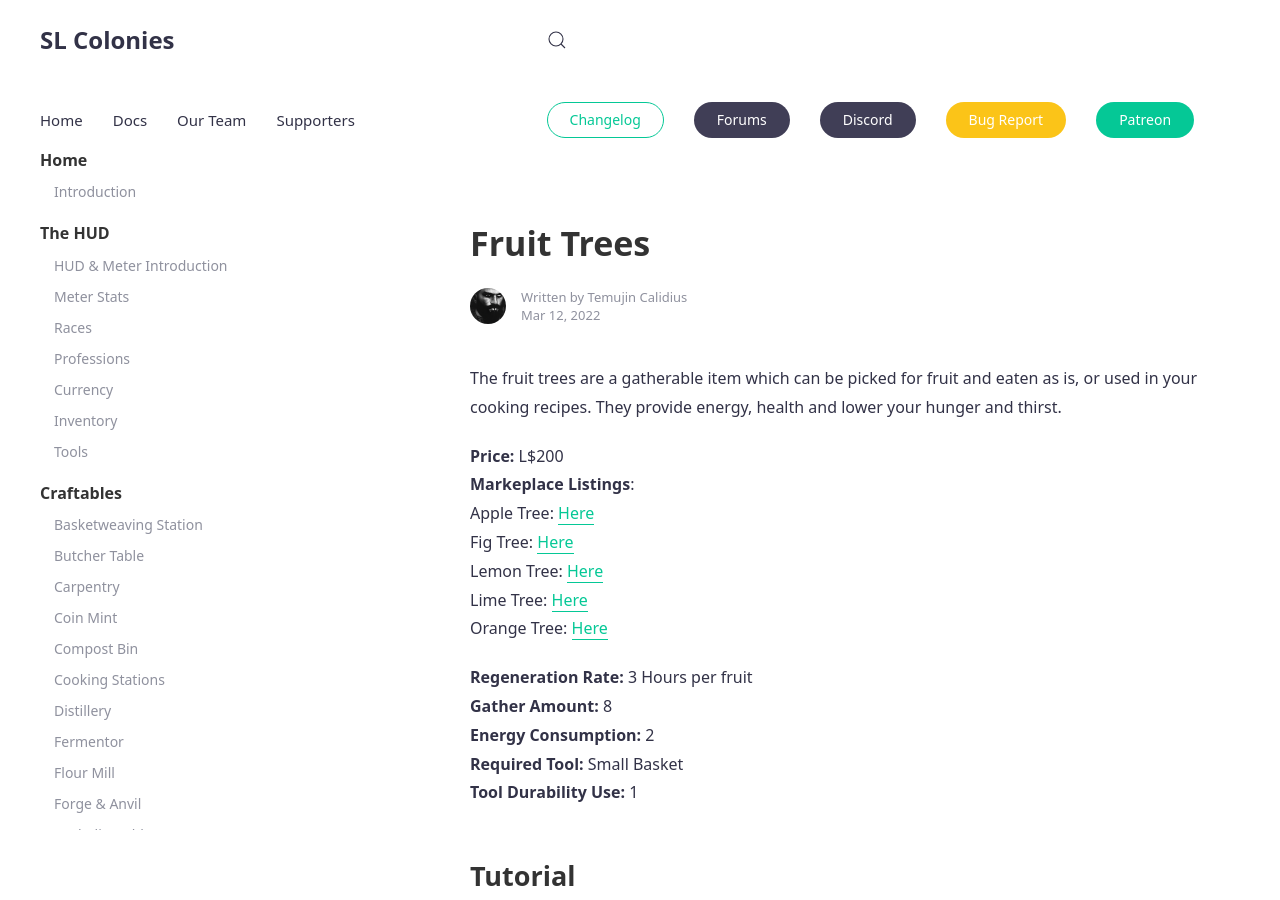
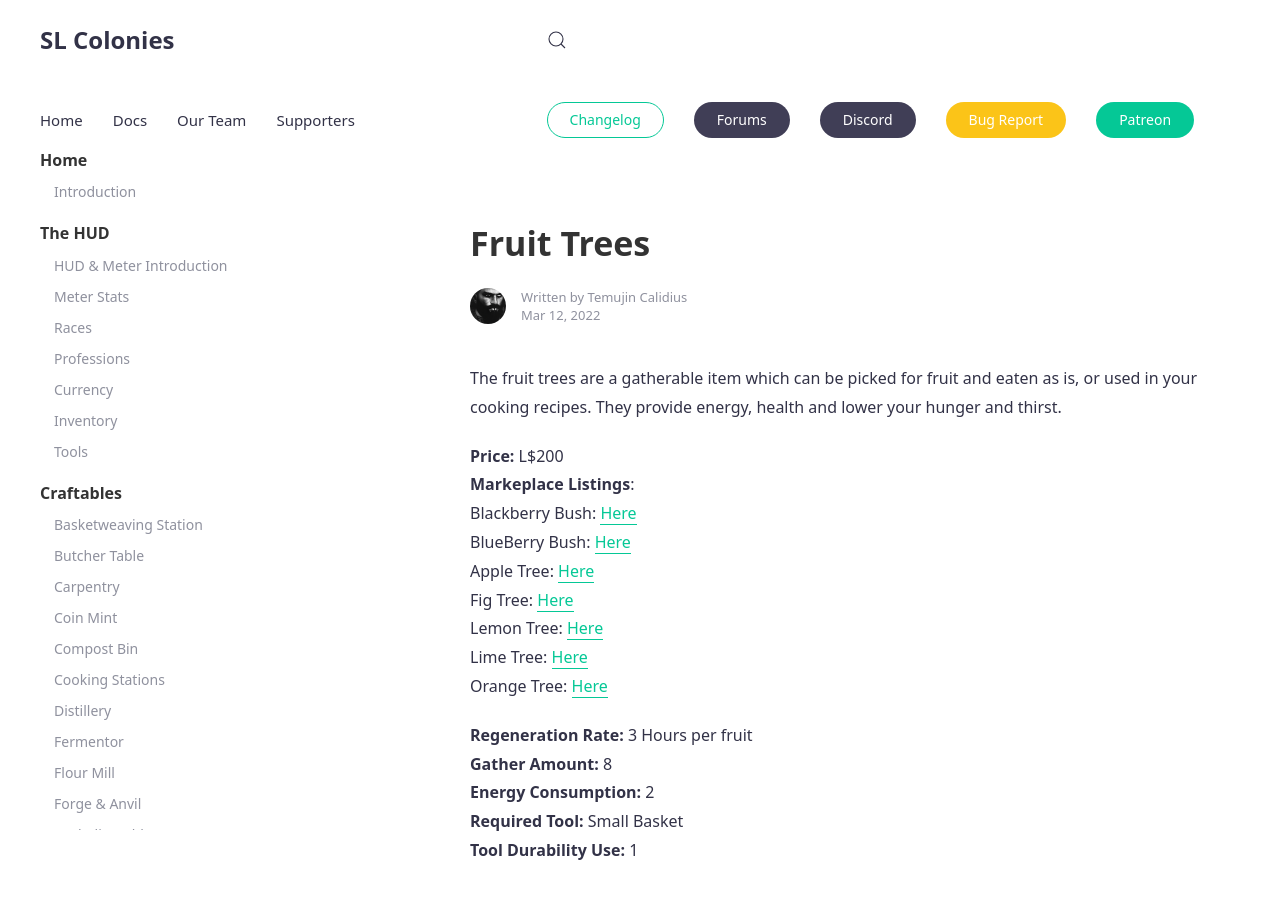
Before and after one commit to SLColonies/Public, a Jekyll site: the page built from _docs/fruit.md, in a window 1280 px wide and 900 px high. Built offline with Jekyll 4.4.1, drawn with Linux system fonts in a browser that asks for light colours; comment, search, counter and statistics services are not loaded.

Commit message:
Update fruit.md

```diff
--- a/_docs/fruit.md
+++ b/_docs/fruit.md
@@ -7,6 +7,8 @@ The fruit trees are a gatherable item which can be picked for fruit and eaten as
 
 **Price:** L$200<br>
 **Markeplace Listings**: <br>
+Blackberry Bush: [Here](https://marketplace.secondlife.com/p/SLC-Gatherables-Blackberry-Bush/23331876)<br>
+BlueBerry Bush: [Here](https://marketplace.secondlife.com/p/SLC-Gatherables-Blueberry-Bush/23331843)<br>
 Apple Tree: [Here](https://marketplace.secondlife.com/p/SLC-Gatherables-Apple-Tree/23187719)<br>
 Fig Tree: [Here](https://marketplace.secondlife.com/p/SLC-Gatherables-Fig-Tree/23187780)<br>
 Lemon Tree: [Here](https://marketplace.secondlife.com/p/SLC-Gatherables-Lemon-Tree/23187773)<br>
```
